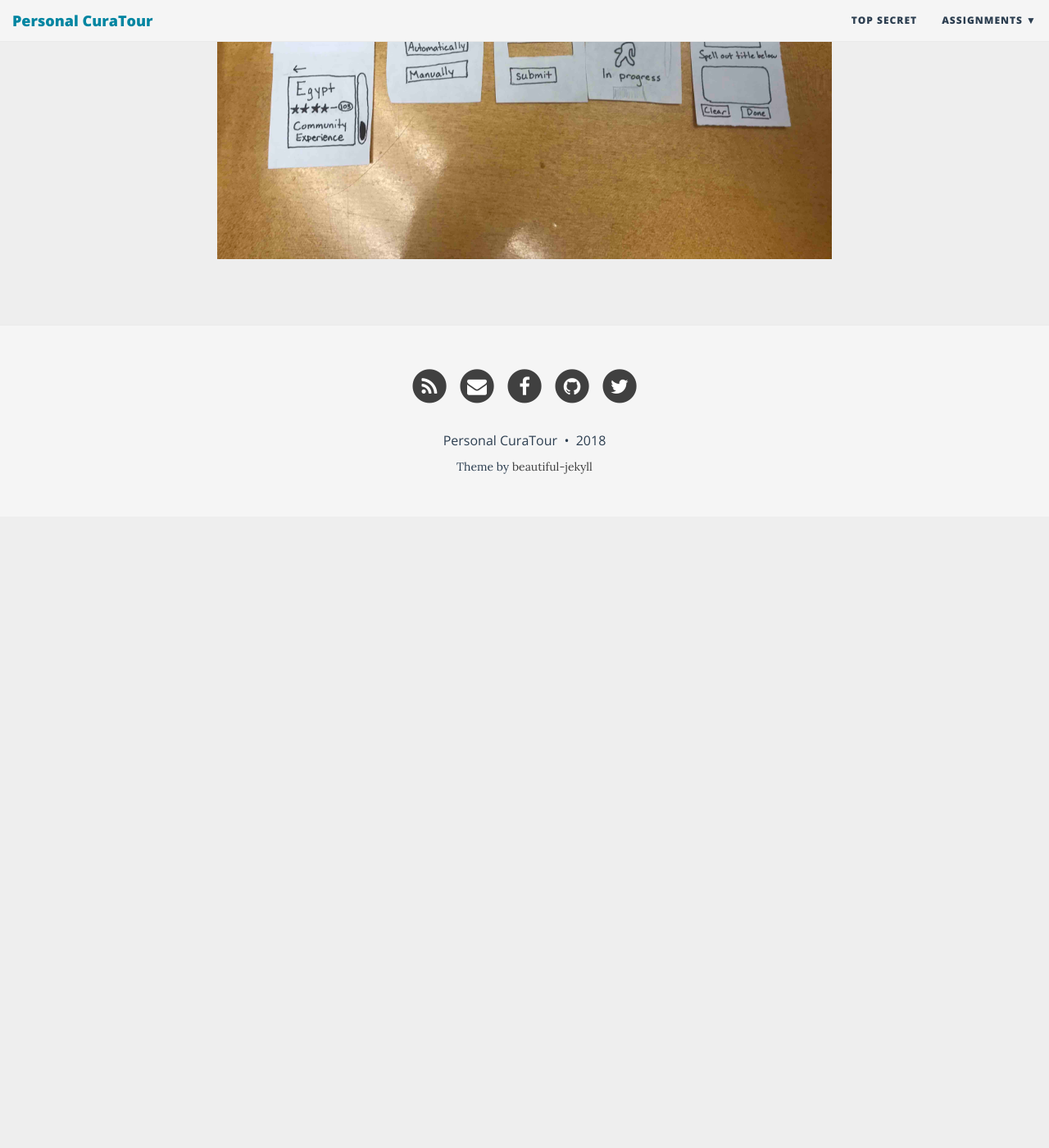
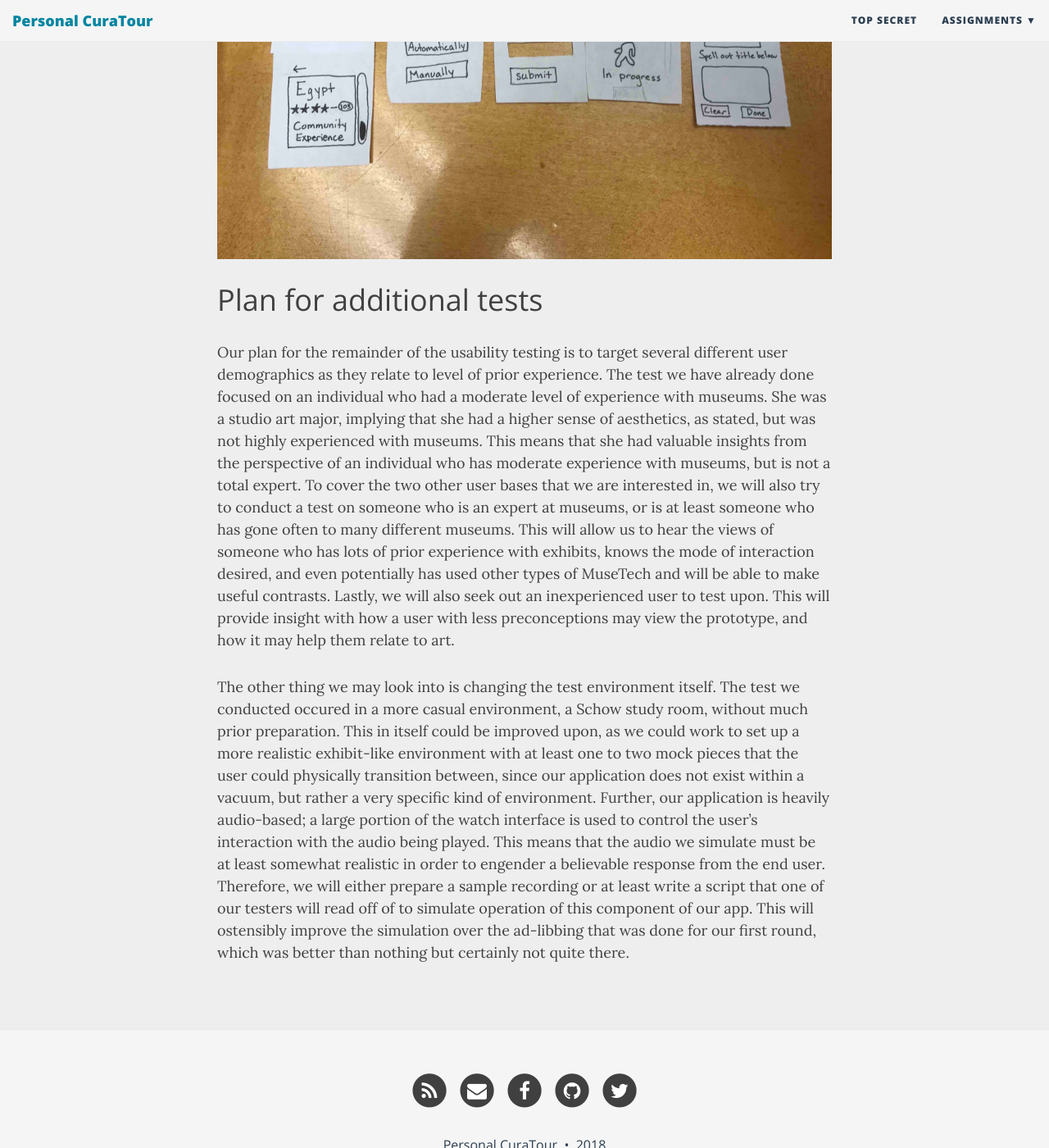
Before and after one commit to krtejeda/PersonalCuraTour, a Jekyll site: the page built from Usability-Testing-CheckIn.md, in a window 1280 px wide and 1400 px high, scrolled down 1972 px. Shown: the whole window at 82% size. Built offline with Jekyll 4.4.1, drawn with Linux system fonts in a browser that asks for light colours; nearby versions of some CDN libraries; before the commit the page ends 2602 px from its top, so only the background shows below that.

Commit message:
Update Usability-Testing-CheckIn.md

```diff
--- a/Usability-Testing-CheckIn.md
+++ b/Usability-Testing-CheckIn.md
@@ -25,3 +25,10 @@ layout: page
 | -------- | -------- | -------- |
 
 ![](https://krtejeda.github.io/PersonalCuraTour/img/cogWalkthroughImg.jpg)
+
+
+# Plan for additional tests
+
+Our plan for the remainder of the usability testing is to target several different user demographics as they relate to level of prior experience.  The test we have already done focused on an individual who had a moderate level of experience with museums.  She was a studio art major, implying that she had a higher sense of aesthetics, as stated, but was not highly experienced with museums.  This means that she had valuable insights from the perspective of an individual who has moderate experience with museums, but is not a total expert.  To cover the two other user bases that we are interested in, we will also try to conduct a test on someone who is an expert at museums, or is at least someone who has gone often to many different museums.  This will allow us to hear the views of someone who has lots of prior experience with exhibits, knows the mode of interaction desired, and even potentially has used other types of MuseTech and will be able to make useful contrasts.  Lastly, we will also seek out an inexperienced user to test upon.  This will provide insight with how a user with less preconceptions may view the prototype, and how it may help them relate to art.
+
+The other thing we may look into is changing the test environment itself.  The test we conducted occured in a more casual environment, a Schow study room, without much prior preparation.  This in itself could be improved upon, as we could work to set up a more realistic exhibit-like environment with at least one to two mock pieces that the user could physically transition between, since our application does not exist within a vacuum, but rather a very specific kind of environment.  Further, our application is heavily audio-based; a large portion of the watch interface is used to control the user’s interaction with the audio being played.  This means that the audio we simulate must be at least somewhat realistic in order to engender a believable response from the end user.  Therefore, we will either prepare a sample recording or at least write a script that one of our testers will read off of to simulate operation of this component of our app.  This will ostensibly improve the simulation over the ad-libbing that was done for our first round, which was better than nothing but certainly not quite there.
```
